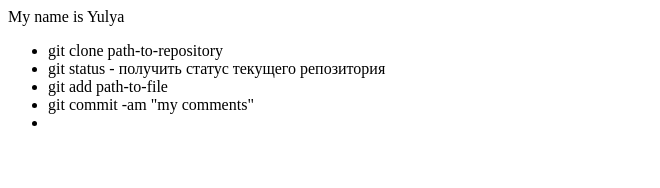
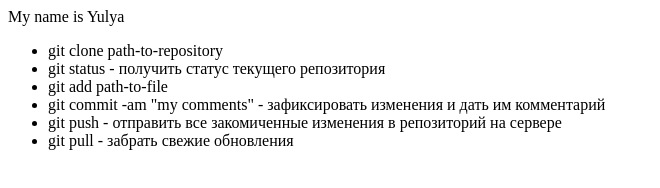
Before and after one commit to JulyBO7/firstfile, a plain HTML site: page index.html in a window 1280 px wide. Shown: the whole page, without its empty margins (0-660 px from the left). Drawn offline with Linux system fonts and the light colour scheme.

Commit message:
added push pukk inst

```diff
--- a/index.html
+++ b/index.html
@@ -4,8 +4,10 @@
     <li>git clone path-to-repository</li>
     <li>git status -  получить статус текущего репозитория</li>
     <li>git add path-to-file</li>
-    <li>git commit -am "my comments"</li>
-    <li></li>
+    <li>git commit -am "my comments" - зафиксировать изменения и дать им комментарий</li>
+    <li>git push - отправить все закомиченные изменения в репозиторий на сервере</li>
+    <li>git pull - забрать свежие обновления </li>
+
 </ul>
 
 </div>
```
